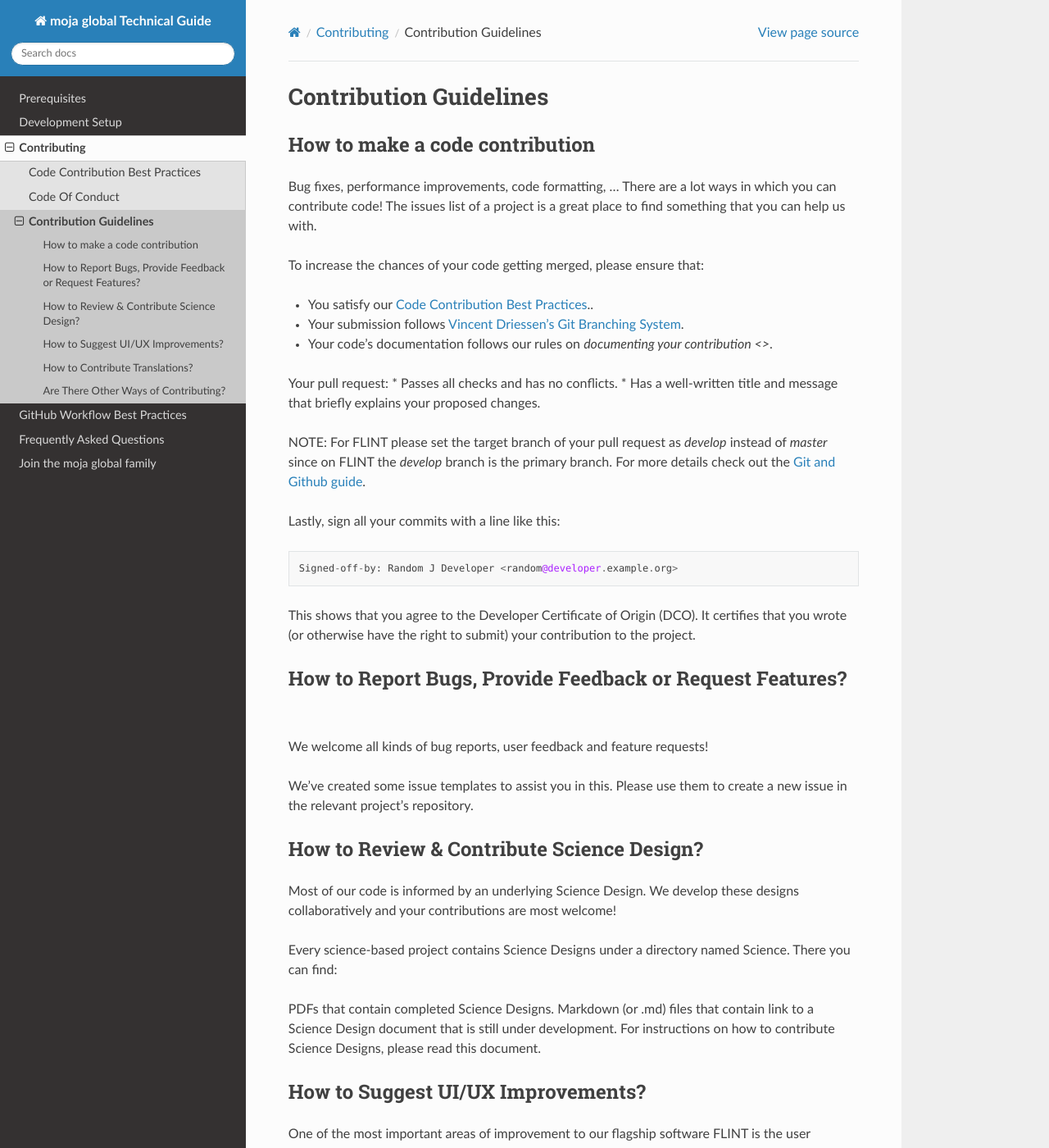
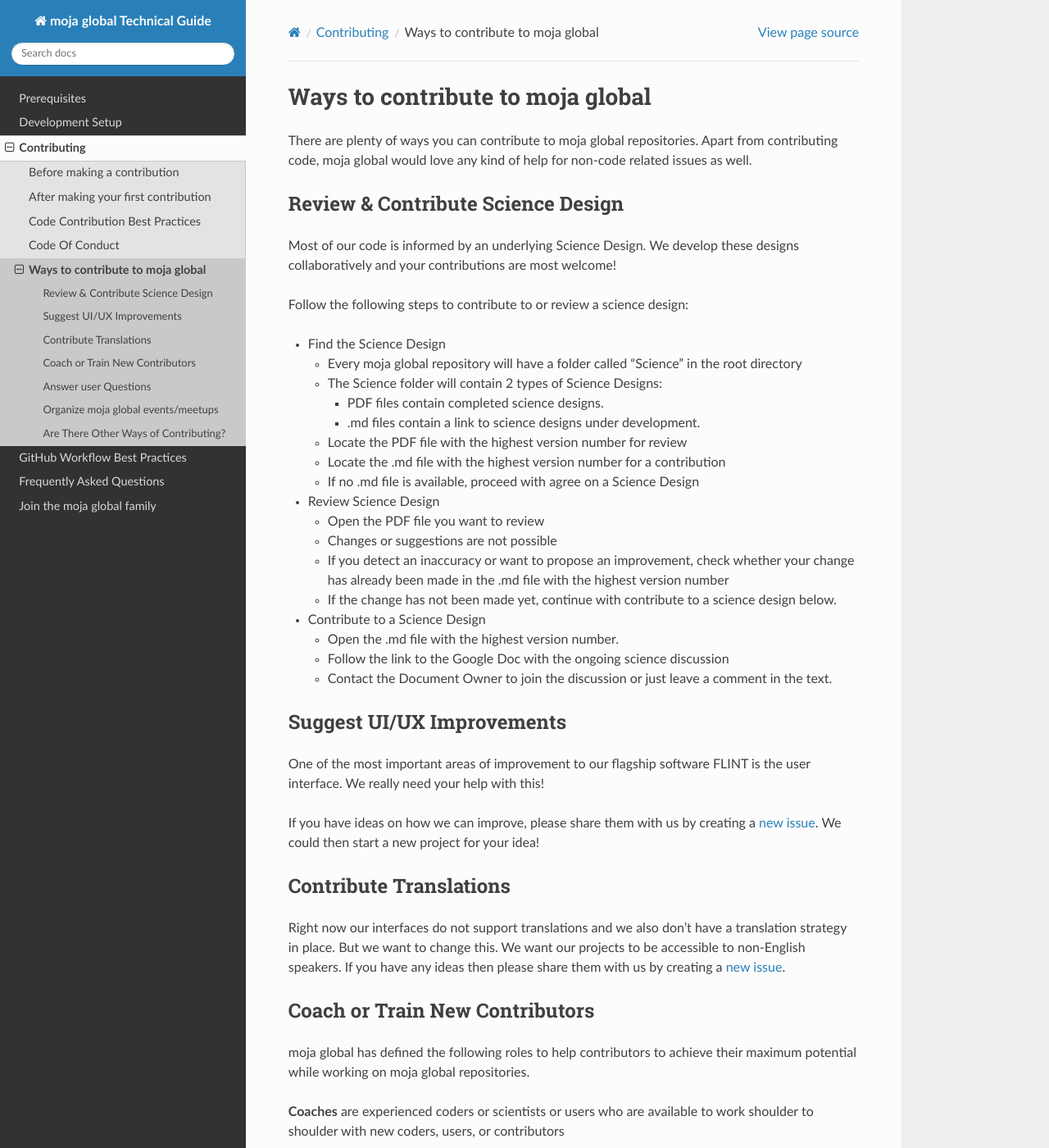
Before and after one commit to moja-global/moja_global_docs, a Sphinx documentation site: the page built from docs/contributing/ways_to_contribute.rst, in a window 1280 px wide and 1400 px high. Shown: the whole window at 82% size. Built offline with Sphinx 7.4.7 and the Read the Docs theme 2.0.0, drawn with Linux system fonts in a browser that asks for light colours; some of the changed text lies outside the part shown.

Commit message:
improve contributing section

```diff
--- /dev/null
+++ b/docs/contributing/before_contribute.rst
@@ -0,0 +1,8 @@
+.. _contributing:
+
+Before making a contribution
+############################
+
+* Please checkout our `Git and Github guide <../DevelopmentSetup/git_and_github_guide.html>`_ for detailed instructions on how to setup this project and make a pull request.
+* Please follow our `Code of Conduct <coc.html>`_ at all times.
+* Make sure your contribution follows the `moja global best contribution practices <code_contribution_best_practices.html>`_.
--- a/docs/contributing/index.rst
+++ b/docs/contributing/index.rst
@@ -8,33 +8,13 @@ We're so glad that you're thinking about contributing to moja global. We welcome
 This guide is to help new contributors to know more about how they can contribute to moja global.
 It also covers some of the best code contribution practices adopted by moja global to ensure readability and maintainability of code.
 
-**Before making a contribution**
-
-* Please checkout our `Git and Github guide <DevelopmentSetup/git_and_github_guide>`_ on detailed instructions on how to setup this project and make a pull request.
-* Please follow our `Code of Conduct <coc>`_ at all times.
-
-**How to contribute to moja global**
-
-There are plenty of ways you can contribute to moja global repositories. To know more about how to contribute please click `here <ways_to_contribute>`_.
-
-**After making your first contribution**
-
-* Get credit for your contribution
-
-We use the All Contributors Bot to recognize contributors.
-
-To get recognized, just add the following line to a comment after making your contribution (like submitting a pull request, replying to a question, resolving an issue, etc.):
-
-@all-contributors please add <@username> for <contributions>
-Replace <@username> with your GitHub username and <contributions> with any word from this list.
-
-After that, the @all-contributors bot will submit a PR to include you in the list of contributors. Once this PR gets accepted, you'll get added to the Contributors table in the relevant project's README.
-
 Contents:
 
 .. toctree::
   :maxdepth: 1
 
+  before_contribute
+  after_contribute
   code_contribution_best_practices
   coc
   ways_to_contribute
--- a/docs/contributing/ways_to_contribute.rst
+++ b/docs/contributing/ways_to_contribute.rst
@@ -1,63 +1,90 @@
 .. _contributing:
 
-Contribution Guidelines
-#######################
+Ways to contribute to moja global
+#################################
 
-How to make a code contribution
--------------------------------
+There are plenty of ways you can contribute to moja global repositories. Apart from contributing code, moja global would love any kind of help for non-code related issues as well.
 
-Bug fixes, performance improvements, code formatting, ... There are a lot ways in which you can contribute code! The issues list of a project is a great place to find something that you can help us with.
-
-To increase the chances of your code getting merged, please ensure that:
-
-* You satisfy our `Code Contribution Best Practices <code_contribution_best_practices>`_..
-* Your submission follows `Vincent Driessen's Git Branching System <https://nvie.com/posts/a-successful-git-branching-model/>`_.
-* Your code's documentation follows our rules on `documenting your contribution <>`.
-
-Your pull request:
-* Passes all checks and has no conflicts.
-* Has a well-written title and message that briefly explains your proposed changes.
-
-NOTE: For FLINT please set the target branch of your pull request as `develop` instead of `master` since on FLINT the `develop` branch is the primary branch. For more details check out the `Git and Github guide <DevelopmentSetup/git_and_github_guide>`_.
-
-Lastly, sign all your commits with a line like this:
-::
-
-
-  Signed-off-by: Random J Developer <random@developer.example.org>
-
-This shows that you agree to the Developer Certificate of Origin (DCO). It certifies that you wrote (or otherwise have the right to submit) your contribution to the project.
-
-How to Report Bugs, Provide Feedback or Request Features?
----------------------------------------------------------
-We welcome all kinds of bug reports, user feedback and feature requests!
-
-We've created some issue templates to assist you in this. Please use them to create a new issue in the relevant project's repository.
-
-How to Review & Contribute Science Design?
-------------------------------------------
+Review & Contribute Science Design
+==================================
 Most of our code is informed by an underlying Science Design. We develop these designs collaboratively and your contributions are most welcome!
 
-Every science-based project contains Science Designs under a directory named Science. There you can find:
+Follow the following steps to contribute to or review a science design:
 
-PDFs that contain completed Science Designs.
-Markdown (or .md) files that contain link to a Science Design document that is still under development.
-For instructions on how to contribute Science Designs, please read this document.
+* Find the Science Design
 
-How to Suggest UI/UX Improvements?
-----------------------------------
+  * Every moja global repository will have a folder called "Science" in the root directory
+  * The Science folder will contain 2 types of Science Designs:
+
+    * PDF files contain completed science designs.
+    * .md files contain a link to science designs under development.
+  * Locate the PDF file with the highest version number for review
+  * Locate the .md file with the highest version number for a contribution
+  * If no .md file is available, proceed with agree on a Science Design
+* Review Science Design
+
+  * Open the PDF file you want to review
+  * Changes or suggestions are not possible
+  * If you detect an inaccuracy or want to propose an improvement, check whether your change has already been made in the .md file with the highest version number
+  * If the change has not been made yet, continue with contribute to a science design below.
+* Contribute to a Science Design
+
+  * Open the .md file with the highest version number.
+  * Follow the link to the Google Doc with the ongoing science discussion
+  * Contact the Document Owner to join the discussion or just leave a comment in the text.
+
+Suggest UI/UX Improvements
+==========================
 One of the most important areas of improvement to our flagship software FLINT is the user interface. We really need your help with this!
 
-If you have ideas on how we can improve, please share them with us by creating a new issue. We could then start a new project for your idea!
+If you have ideas on how we can improve, please share them with us by creating a `new issue <https://github.com/moja-global/About_moja_global/issues/new/>`_. We could then start a new project for your idea!
 
-How to Contribute Translations?
--------------------------------
-Right now our interfaces do not support translations and we also don't have a translation strategy in place. But we want to change this. We want our projects to be accessible to non-English speakers. If you have any ideas then please share them with us by creating a new issue.
+Contribute Translations
+=======================
+Right now our interfaces do not support translations and we also don't have a translation strategy in place. But we want to change this. We want our projects to be accessible to non-English speakers. If you have any ideas then please share them with us by creating a `new issue <https://github.com/moja-global/About_moja_global/issues/new/>`_.
+
+Coach or Train New Contributors
+===============================
+
+moja global has defined the following roles to help contributors to achieve their maximum potential while working on moja global repositories.
+
+**Coaches** are experienced coders or scientists or users who are available to work shoulder to shoulder with new coders, users, or contributors
+
+**Ambassadors** are experienced coders or scientists or users who are available to provide training to groups of new coders, users, or contributors
+
+For adding yourself as a Coach or Ambassador, reach out to us over mail on info@moja.global. Please ensure you have a track record that proves you know the proposed repository for Mentorship, its purpose and contents well.
+
+Please wait for a few days for us to get back to you. After adding yourself as a Coach or Ambassador, please complete the following steps on our GitHub.
+
+* Ensure you have already `claimed credit <index.html#get-credit-for-your-contribution>`_ for your work in the past
+* Add your name to Coaches/Ambassadors in the README document by copying your avatar and name from the ``all-contributors`` section and pasting it under the **Coaches**/**Ambassadors** header.
+* Submit a Pull-Request with your proposed changes
+
+Answer user Questions
+=====================
+
+Please help moja global be an active and responsive open source organization! Here is how you may answer user queries.
+
+* Join moja global by emailing on info@moja.global. You will receive a slack workspace invite where you may join us for further discussions on the project of your interest.
+* You can review and answer contributor questions on open issues in your repository/team repositories on our `GitHub organization <https://github.com/moja-global>`_ .
+* You may also review discussions and answer new users queries on moja global's Slack workspace
+* If the reply could be useful for others, please add it as an entry under the FAQ section on the README of your repo or in this documentation repo FAQ section for general moja global questions.
+* Don't forget to `Claim credit <index.html#get-credit-for-your-contribution>`_ for your contribution
+
+Organize moja global events/meetups
+===================================
+
+moja global believes events are important to reach out to new users or improve collaboration. If you are planning to organize events to spread the message of moja global and invite contributors, here are the steps to follow:
+
+* Please send an email to info@moja.global with a clear and descriptive subject.
+* Please provide background or references to prove your good intentions if you do not have a track record on GitHub. You may also attach files, screenshots and animated GIFs to better illustrate your ideas.
+
+Please allow us a few days to get back to you. Don't forget to let us know how the event was!
 
 Are There Other Ways of Contributing?
--------------------------------------
+=====================================
 Yes, there are a lot of other ways in which you can help us!
 
-You can coach new contributors, answer user questions, organize events, help us in administration, fundraising, website development, communication/outreach. You can also offer strategy advice. You can even join our strategy board!
+You can help us in administration, fundraising, website development, communication/outreach. You can also offer strategy advice. You can even join our strategy board!
 
 If there's some other way, not listed above, in which you'd like to help, then please drop us a line at info@moja.global. We'll get in touch with you!
```
Also changed, not shown: docs/DevelopmentSetup/git_and_github_guide.rst (+10 -10 lines), docs/DevelopmentSetup/index.rst (+9 -5 lines), docs/contributing/after_contribute.rst (added, +36 -0 lines), docs/contributing/code_contribution_best_practices.rst (+12 -0 lines).
